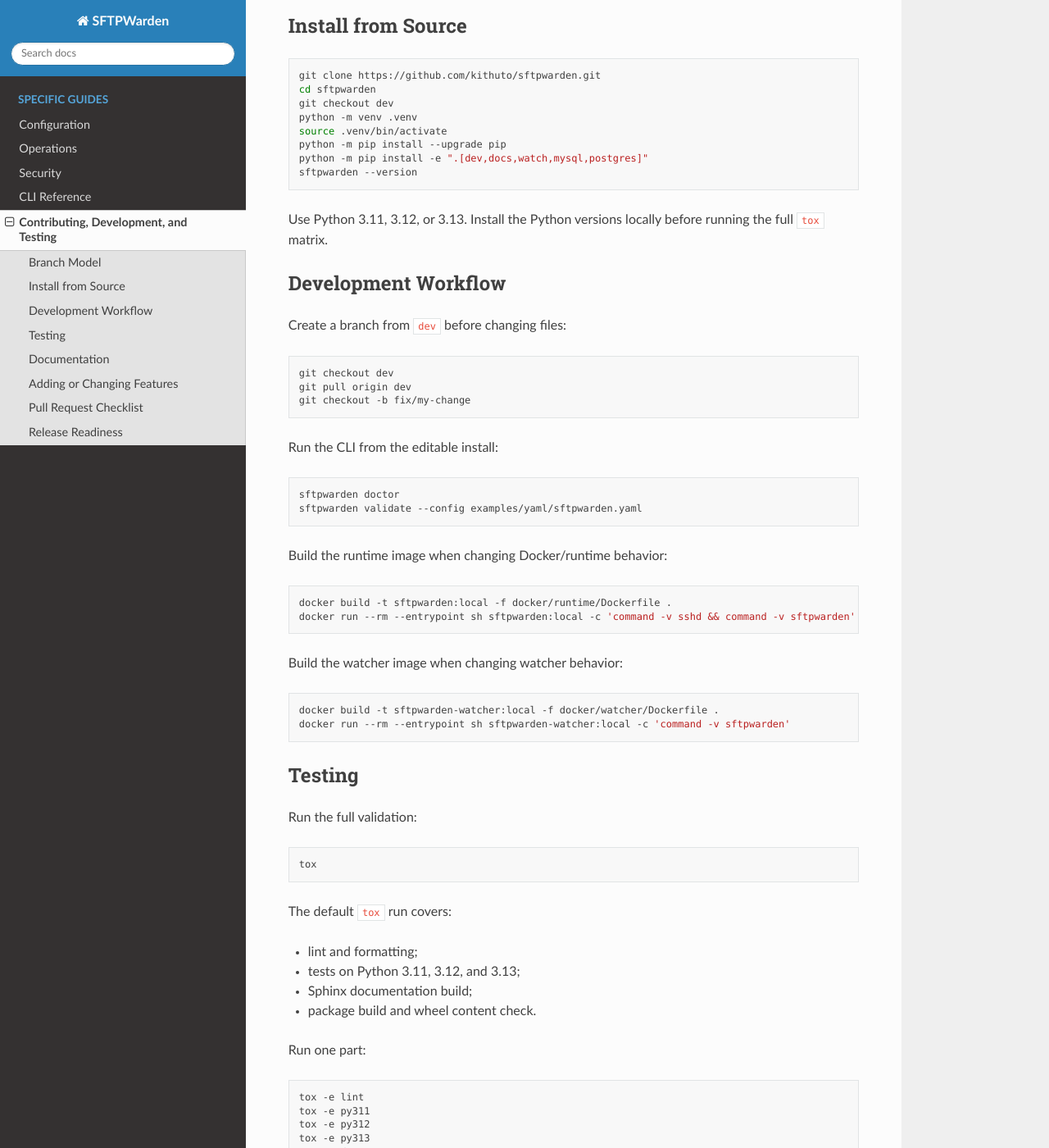
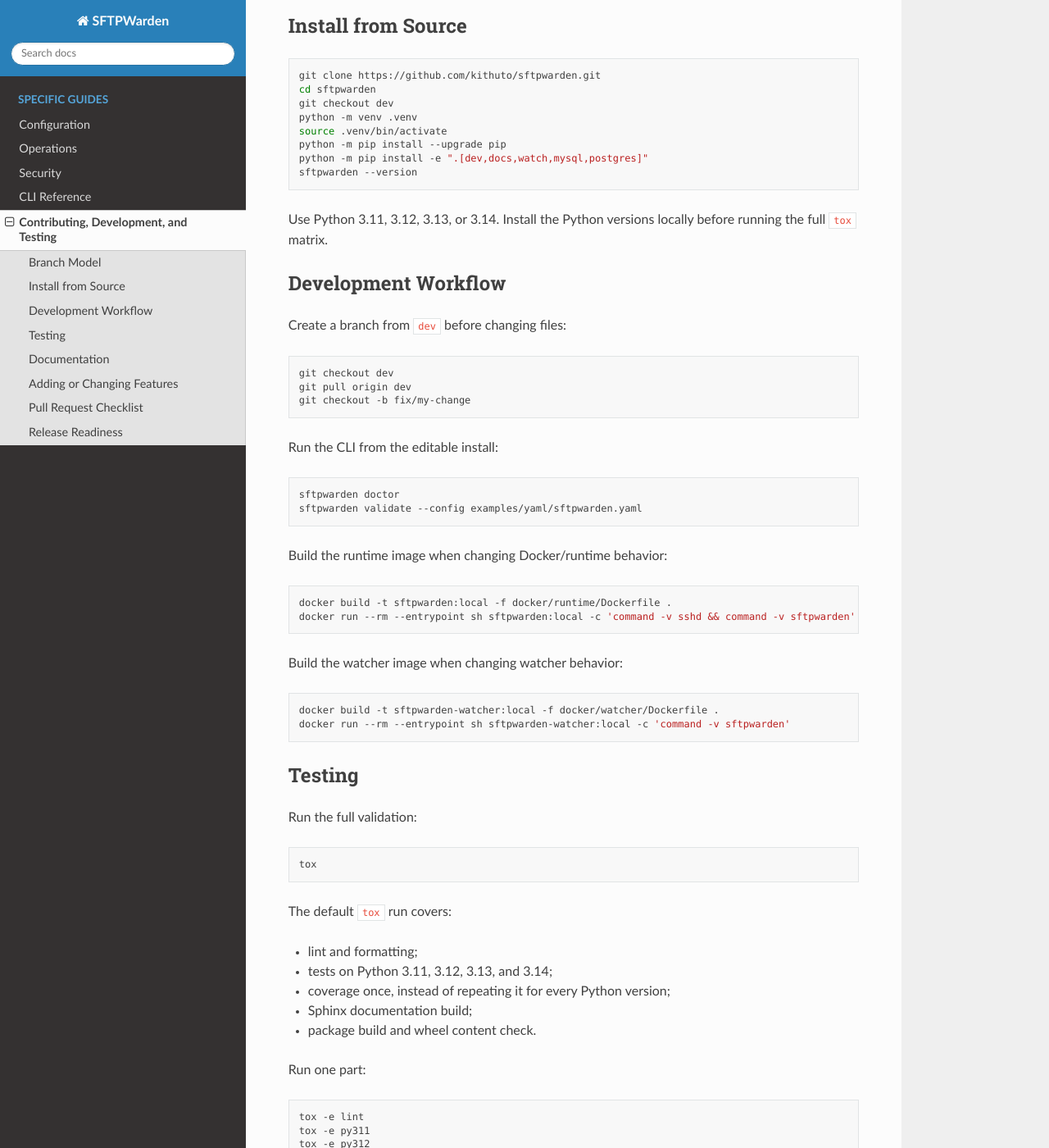
Before and after one commit to kithuto/SFTPWarden, a Sphinx documentation site: the page built from docs/contributing.md, in a window 1280 px wide and 1400 px high, scrolled down 903 px. Shown: the whole window at 82% size. Built offline with Sphinx 7.4.7 and the Read the Docs theme 3.1.0, drawn with Linux system fonts in a browser that asks for light colours; some of the changed text lies outside the part shown.

Commit message:
feat: official support for python 3.14

````diff
--- a/docs/contributing.md
+++ b/docs/contributing.md
@@ -50,8 +50,8 @@ python -m pip install -e ".[dev,docs,watch,mysql,postgres]"
 sftpwarden --version
 ```
 
-Use Python 3.11, 3.12, or 3.13. Install the Python versions locally before running
-the full `tox` matrix.
+Use Python 3.11, 3.12, 3.13, or 3.14. Install the Python versions locally before
+running the full `tox` matrix.
 
 ## Development Workflow
 
@@ -95,7 +95,8 @@ tox
 The default `tox` run covers:
 
 - lint and formatting;
-- tests on Python 3.11, 3.12, and 3.13;
+- tests on Python 3.11, 3.12, 3.13, and 3.14;
+- coverage once, instead of repeating it for every Python version;
 - Sphinx documentation build;
 - package build and wheel content check.
 
@@ -106,6 +107,8 @@ tox -e lint
 tox -e py311
 tox -e py312
 tox -e py313
+tox -e py314
+tox -e coverage
 tox -e docs
 tox -e package
 ```
--- a/pyproject.toml
+++ b/pyproject.toml
@@ -20,6 +20,7 @@ classifiers = [
   "Programming Language :: Python :: 3.11",
   "Programming Language :: Python :: 3.12",
   "Programming Language :: Python :: 3.13",
+  "Programming Language :: Python :: 3.14",
   "Topic :: System :: Systems Administration",
 ]
 dependencies = [
````
Also changed, not shown: 5 other files.
